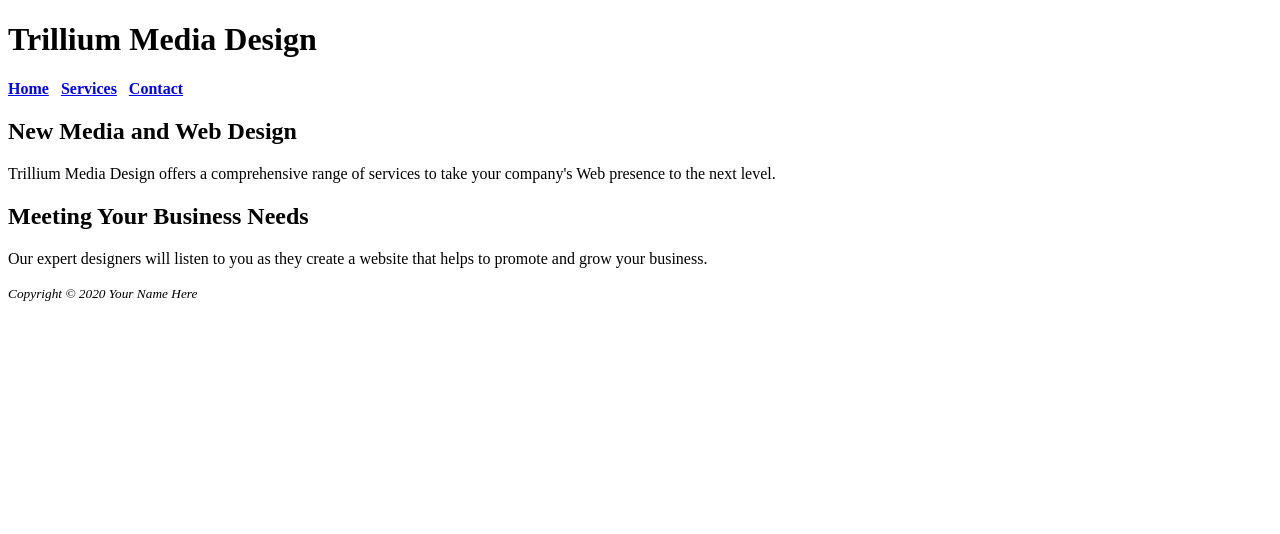
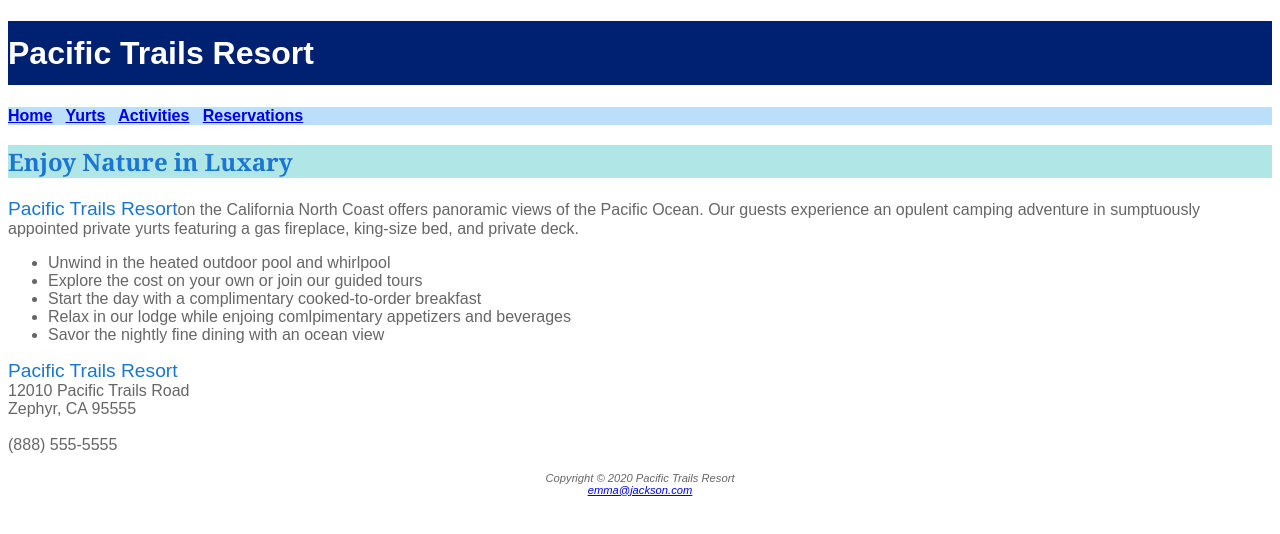
Before and after one commit to AnnJack1/SDEV-153, a plain HTML site: page ch3/index.html in a window 1280 px wide. Drawn offline with Linux system fonts and the light colour scheme.

Commit message:
chapter 3 first

```diff
--- a/ch3/index.html
+++ b/ch3/index.html
@@ -1,27 +1,46 @@
 <!DOCTYPE html>
 <html lang="en">
 <head>
-<title>Trillium Media Design</title>
+<title>Pacific Trails Resort</title>
 <meta charset="utf-8">
+<link href="pacific.css" rel="stylesheet">
 </head>
 <body>
 <header>
-  <h1>Trillium Media Design</h1>
+  <h1>Pacific Trails Resort</h1>
 </header>
 <nav>
-  <b><a href="index.html">Home</a> &nbsp;
-     <a href="services.html">Services</a> &nbsp;
-	 <a href="contact.html">Contact</a>
-  </b>
+    <a href="index.html">Home</a> &nbsp;
+    <a href="yurts.html">Yurts</a> &nbsp;
+	  <a href="activities.html">Activities</a> &nbsp;
+    <a href="reservations.html">Reservations</a> &nbsp;
 </nav>
 <main>
- <h2>New Media and Web Design</h2>
- <p>Trillium Media Design offers a comprehensive range of services to take your company&#39;s Web presence to the next level. </p>
- <h2>Meeting Your Business Needs</h2>
- <p>Our expert designers will listen to you as they create a website that helps to promote and grow your business.</p>
+ <h2>Enjoy Nature in Luxary</h2>
+ <p>
+  <span class = "resort">Pacific Trails Resort</span>on the California North Coast offers panoramic
+   views of the Pacific Ocean.
+   Our guests experience an opulent camping adventure in
+    sumptuously appointed private yurts featuring a gas fireplace,
+     king-size bed, and private deck.
+</p>
+ <ul>
+  <li>Unwind in the heated outdoor pool and whirlpool</li>
+  <li>Explore the cost on your own or join our guided tours</li>
+  <li>Start the day with a complimentary cooked-to-order breakfast</li>
+  <li>Relax in our lodge while enjoing comlpimentary appetizers and beverages</li>
+  <li>Savor the nightly fine dining with an ocean view</li>
+ </ul>
+ <div>
+  <span class = "resort">Pacific Trails Resort</span> <br />
+  12010 Pacific Trails Road <br />
+  Zephyr, CA 95555 <br /><br />
+  (888) 555-5555<br><br>
+ </div>
 </main>
 <footer>
-  <small><i>Copyright &copy; 2020 Your Name Here</i></small>
+  Copyright &copy; 2020 Pacific Trails Resort<br />
+  <a href="mailto:emma@jackson.com">emma@jackson.com</a>
 </footer>
 </body>
 </html>
--- /dev/null
+++ b/ch3/pacific.css
@@ -0,0 +1,21 @@
+body { background-color: #FFFFFF;
+       color: #666666;
+       font-family: Arial, Verdana, sans-serif; }
+header { background-color: #002171;
+       color: #FFFFFF;
+       font-family: Arial, Georgia, sans-serif; }
+ h1 {  line-height: 200%;}
+h2 { background-color: #B0E6E6;
+     color: #1976D2;
+	 font-family: Georgia, serif;  }
+nav { font-weight: bold;
+        background-color: #BBDEFB;
+       }
+
+DT { color: #002171;
+      font-weight: bold; }
+.resort { color: #1976D2;
+          font-size: 1.2em; }
+footer { text-align: center;
+         font-size: .70em;
+         font-style: italic; }
```
